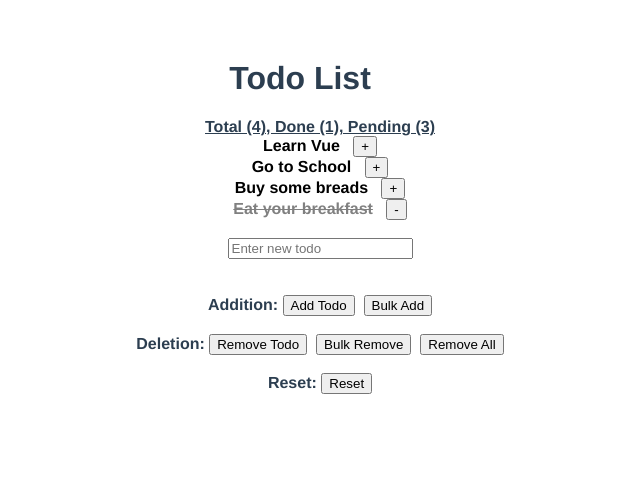
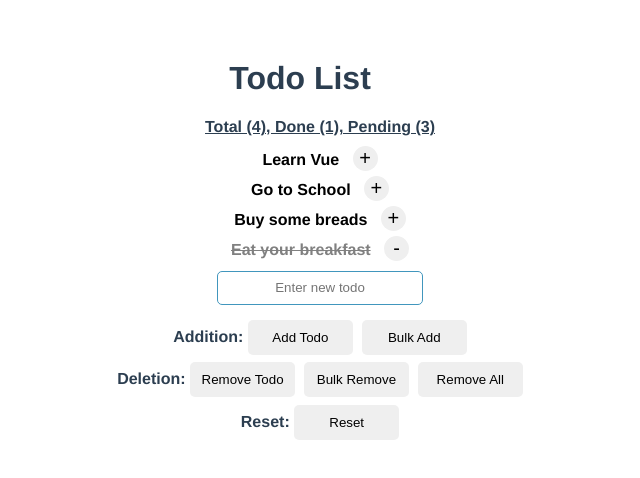
Before and after one commit to raksgithub/first-vue-app, a Vue app: page / in a window 1280 px wide. Shown: the top 478 px of the page, without its empty margins (340-980 px from the left). Built offline with nearby package versions, Linux system fonts and the light colour scheme; the HTML template or start-up script is replaced by a standard one.

Commit message:
Added styles in todo and todos components

```diff
--- a/src/components/todos/Todos.vue
+++ b/src/components/todos/Todos.vue
@@ -1,9 +1,12 @@
 <template>
   <div>
     <ul>
-      <strong>
-        Total ({{ todos.length }}), Done ({{ done }}), Pending ({{ todos.length - done }})
-      </strong>
+      <strong>Total ({{ todos.length }}), Done ({{ done }}), Pending ({{ todos.length - done }})</strong>
+      <div
+        v-if="todos.length === 0"
+        class="empty-todo"
+      >Todo list is empty. Please add some todos in it.</div>
+      <div v-else class="empty-todo">
         <Todo
           v-for="todo in todos"
           :key="todo.id"
@@ -11,32 +14,33 @@
           :onTodoClick="handleTodoClick"
           :onToggleTodo="toggleTodo"
         />
-      <br />
+      </div>
       <div v-if="!bulk">
-        <input type="text" v-model="newTodo" placeholder="Enter new todo" />
+        <input type="text" v-model="newTodo" placeholder="Enter new todo" class='new-todo' />
       </div>
-      <div v-else v-for="(bulkTodo, index) in bulkTodos" :key="index">
-        <input
-          type="text"
-          v-model="bulkTodos[index]"
-          v-bind:placeholder="`Enter Todo ${index + 1}`"
-        />
+      <div v-else v-for="(bulkTodo, index) in bulkTodos" :key="index" class="bulk-todo">
+        <div>
+          <input type="text" v-model="bulkTodos[index]" :placeholder="`Enter Todo ${index + 1}`" class='new-todo' />
+          <button @click="removeFromBulk(index)" class='bulk-x'>x</button>
         </div>
-      <br />
-      <br />
+      </div>
+      <div class="todo-operation">
+        <div class="todo-addition">
           <span>Addition:&nbsp;</span>
-      <button @click="addTodo">Add Todo</button>&nbsp;
-      <button @click="addInBulk">Bulk Add</button>
-      <br />
-      <br />
+          <button @click="addTodo" :disabled="bulk">Add Todo</button>&nbsp;
+          <button @click="addInBulk" :disabled="newTodo !== ''">Bulk Add</button>
+        </div>
+        <div class="todo-deletion">
           <span>Deletion:&nbsp;</span>
           <button @click="removeTodo">Remove Todo</button>&nbsp;
           <button @click="removeInBulk">Bulk Remove</button>&nbsp;
           <button @click="removeAll">Remove All</button>
-      <br />
-      <br />
+        </div>
+        <div class="todo-reset">
           <span>Reset:&nbsp;</span>
           <button @click="reset">Reset</button>
+        </div>
+      </div>
     </ul>
   </div>
 </template>
@@ -53,17 +57,16 @@ export default {
   },
   data: () => ({
     newTodo: "",
+    done: 0,
+    todos_copy: [],
+    bulk: false,
+    bulkTodos: [],
     todos: [
       { id: v4(), text: "Learn Vue", completed: false },
       { id: v4(), text: "Go to School", completed: false },
       { id: v4(), text: "Buy some breads", completed: false },
       { id: v4(), text: "Eat your breakfast", completed: true }
-    ],
-    done: 0,
-    todos_copy: [],
-    bulk: false,
-    bulkTodos: [],
-    bulkRemove: false
+    ]
   }),
   created() {
     // Shallow recursive copy of todos
@@ -111,6 +114,9 @@ export default {
     addInBulk: function() {
       if (!this.bulk) {
         const count = Number(prompt("How many ?"));
+        if (count === 0) {
+          return;
+        }
         this.bulk = true;
         for (let i = 0; i < count; i++) {
           this.bulkTodos.push("");
@@ -119,12 +125,14 @@ export default {
         // Bulk Add
         let emptyTodos = 0;
         this.bulkTodos.forEach(todo => {
-          if(todo === '') {
+          if (todo === "") {
             emptyTodos++;
           }
         });
-        if(emptyTodos > 0) {
-          alert(`${emptyTodos} ${emptyTodos > 1 ? 'todos are': 'todo is'} empty`);
+        if (emptyTodos > 0) {
+          alert(
+            `${emptyTodos} ${emptyTodos > 1 ? "todos are" : "todo is"} empty`
+          );
           return;
         }
         const newTodos = this.bulkTodos.map(bulkTodo => ({
@@ -139,8 +147,13 @@ export default {
     },
     removeInBulk: function() {
       const count = Number(prompt("How many ?"));
-      this.bulkRemove = true;
+      if (count === 0) {
+        return;
+      }
       this.todos.splice(-count);
+    },
+    removeFromBulk: function(index) {
+      this.bulkTodos.splice(index, 1);
     }
   }
 };
@@ -153,4 +166,55 @@ strong {
 span {
   font-weight: bold;
 }
+.empty-todo {
+  margin: 10px 0;
+}
+
+.todo-operation {
+  height: 120px;
+  display: flex;
+  flex-direction: column;
+  justify-content: space-between;
+  margin-top: 5px;
+  padding: 10px;
+}
+
+.todo-operation button {
+  border: none;
+  cursor: pointer;
+  border-radius: 5px;
+  height: 35px;
+  width: 105px;
+}
+
+.todo-operation button:hover {
+  color: rgb(141, 92, 130);
+  font-size: 15px;
+}
+
+.new-todo {
+  border-radius: 5px;
+  height: 30px;
+  text-align: center;
+  color: black;
+  border: 1px solid rgb(65, 150, 189);
+  width: 200px;
+}
+
+.bulk-x {
+  border: none;
+  cursor: pointer;
+  border-radius: 50%;
+  height: 30px;
+  width: 30px;
+  font-size: 20px;
+  margin: 0 0.3rem;
+}
+
+.bulk-todo {
+  height: 40px;
+  display: flex;
+  flex-direction: column;
+  justify-content: space-evenly;
+}
 </style>
--- a/src/components/todos/todo/Todo.vue
+++ b/src/components/todos/todo/Todo.vue
@@ -1,12 +1,12 @@
 <template>
-  <div>
+  <div class='todo'>
     <li>
       <span
         @click="onTodoClick(`Todo: ${todo.text}`)"
         :style="{ textDecoration: todo.completed ? 'line-through' : 'none', color: todo.completed ? 'grey' : 'black' }"
       >{{ todo.text }}</span>
       &nbsp;
-      <button @click="onToggleTodo(todo.id)">{{ todo.completed ? '-' : '+' }}</button>
+      <button class='button' @click="onToggleTodo(todo.id)">{{ todo.completed ? '-' : '+' }}</button>
     </li>
   </div>
 </template>
@@ -26,4 +26,17 @@ export default {
 li {
   list-style: none;
 }
+
+.button {
+  border: none;
+  cursor: pointer;
+  border-radius: 50%;
+  height: 25px;
+  width: 25px;
+  font-size: 20px;
+}
+
+.todo {
+  margin: 0.3rem 0;
+}
 </style>
```
Lines whose indentation alone changed are shown as unchanged.
